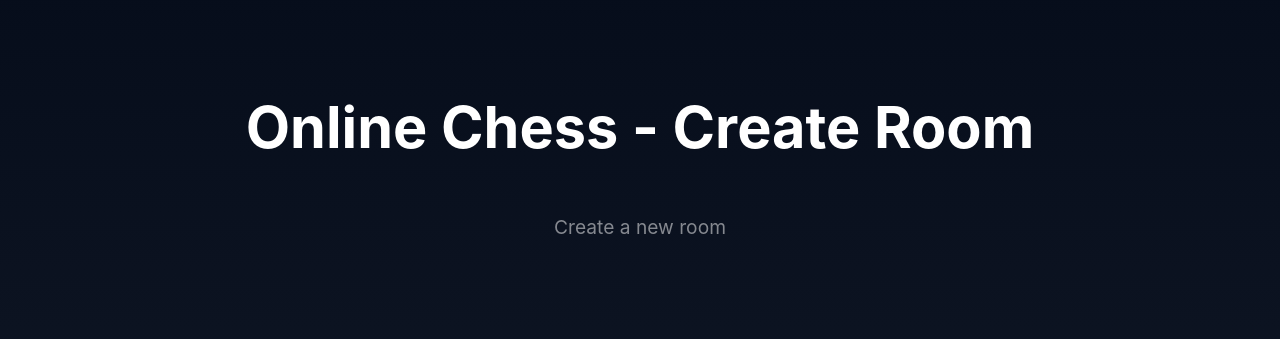
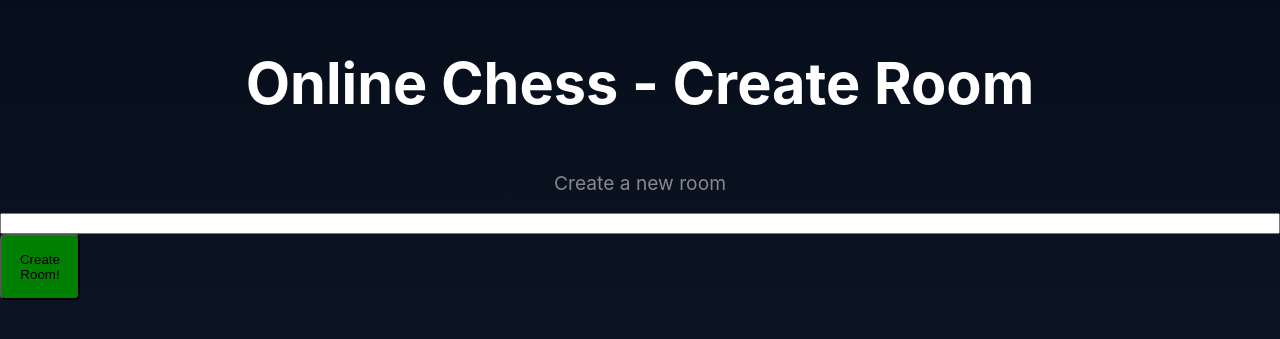
Before and after one commit to patrickijieh/really-terrible-chess, a React app in the folder src/main/react/chess-app/: page /create-room in a window 1280 px wide. Shown: the part 243-582 px from the top of the page. Built offline with nearby package versions, Linux system fonts and the light colour scheme; the HTML template or start-up script is replaced by a standard one.

Commit message:
Add websocket client to the Game component

```diff
--- a/src/main/react/chess-app/src/create_room.tsx
+++ b/src/main/react/chess-app/src/create_room.tsx
@@ -1,11 +1,47 @@
+import { useNavigate } from "react-router";
+import type { GameInfo } from "./types";
 import "./styles.css";
 
 const CreateRoom = () => {
     document.title = "Online Chess - Create Room";
+    const navigate = useNavigate();
+
+    const send_room_creation_info = async (): Promise<void> => {
+        const input = document.getElementById("name") as HTMLInputElement;
+        const name: string = input.value;
+
+        console.log(name);
+        if (!name) {
+            return;
+        }
+
+        const response = await fetch("/create-room", {
+            method: "POST",
+            headers: {
+                "Content-Type": "application/json"
+            },
+            body: JSON.stringify({
+                "name": name
+            })
+        });
+
+        const data: GameInfo = await response.json();
+        localStorage.setItem("gameId", data.gameId);
+        localStorage.setItem("name", name);
+
+        navigate("/game");
+    }
+
     return (
         <div className="content">
             <h1>Online Chess - Create Room</h1>
             <p>Create a new room</p>
+            <input type="text" name="name" id="name" />
+            <button
+                className="common-button"
+                onClick={send_room_creation_info}>
+                Create Room!
+            </button>
         </div>
     );
 };
--- a/src/main/react/chess-app/src/game.tsx
+++ b/src/main/react/chess-app/src/game.tsx
@@ -1,6 +1,38 @@
+import { Client, Stomp } from "@stomp/stompjs";
 import "./styles.css";
+import { useEffect, useState } from "react";
 
 const Game = () => {
+    const [stompClient, setStompClient] = useState(new Client());
+    useEffect(() => { startStompClient() }, []);
+
+    const startStompClient = () => {
+        const name = localStorage.getItem("name");
+        const gameId = localStorage.getItem("gameId");
+
+        if (!name || !gameId) {
+            return;
+        }
+
+        const newClient = Stomp.client("/ws");
+        setStompClient(Stomp.client("/ws"));
+
+        newClient.onConnect = on_connection;
+        newClient.onWebSocketError = on_ws_error;
+        newClient.debug = () => { };
+        newClient.activate();
+
+        setStompClient(newClient);
+    }
+
+    const on_connection = () => {
+        console.log("client connected");
+    }
+
+    const on_ws_error = (_event: Error) => {
+        console.error("websocket error");
+    }
+    document.title = "Online Chess Game";
     return (
         <div className="content">
             <h1>Online Chess Game</h1>
--- /dev/null
+++ b/src/main/react/chess-app/src/types.ts
@@ -0,0 +1,5 @@
+type GameInfo = {
+    gameId: string
+};
+
+export type { GameInfo };
```
